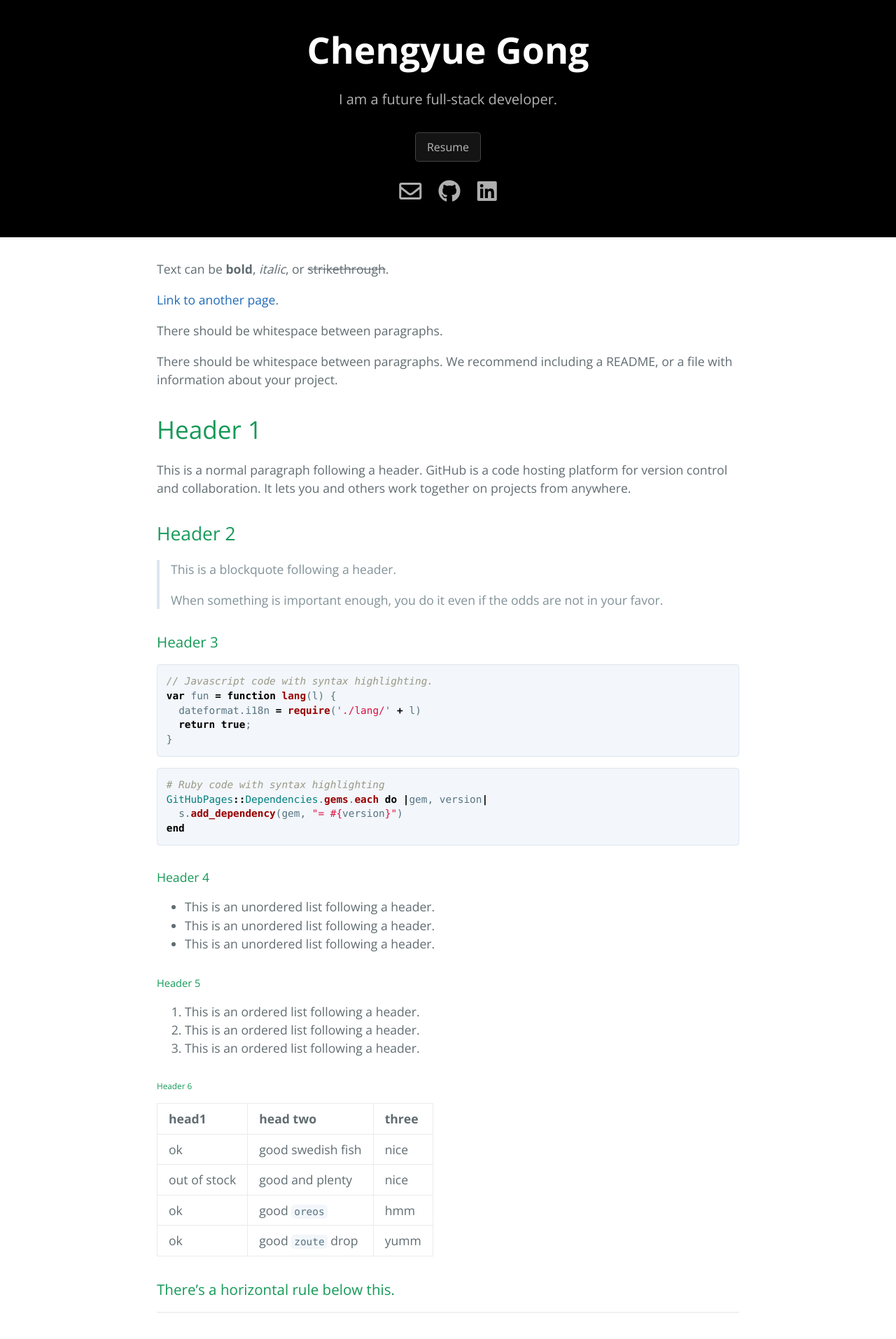
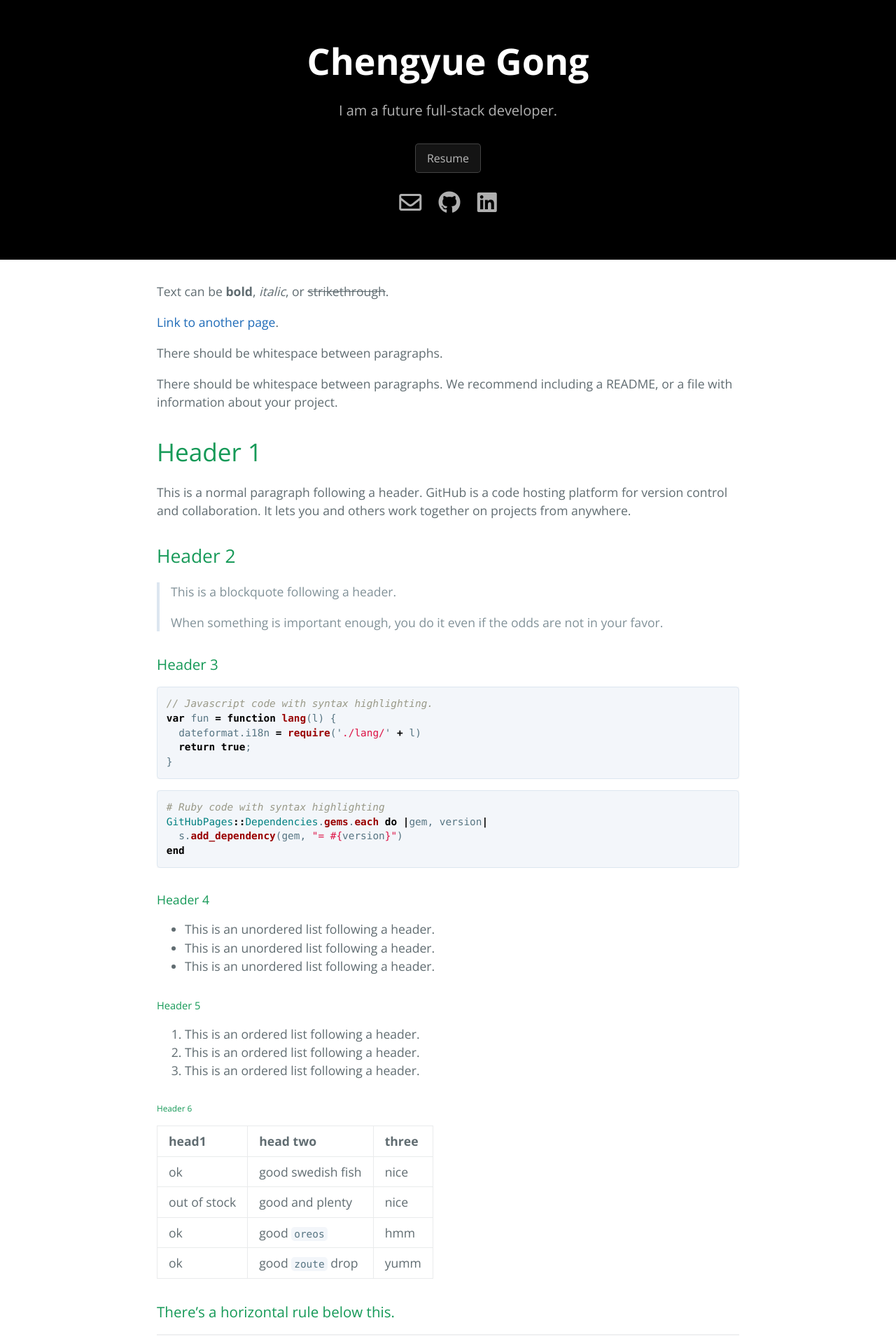
Before and after one commit to chengyuegong/chengyuegong.github.io, a Jekyll site: the page built from index.md, in a window 1280 px wide. Shown: the top 1913 px of the page at 70% size. Built offline with Jekyll 4.4.1, drawn with Linux system fonts in a browser that asks for light colours; nearby versions of some CDN libraries.

Commit message:
Update jekyll-theme-cayman.scss
page-header padding +1rem

```diff
--- a/_sass/jekyll-theme-cayman.scss
+++ b/_sass/jekyll-theme-cayman.scss
@@ -137,7 +137,7 @@ a {
   background-image: linear-gradient(120deg, $header-bg-color-secondary, $header-bg-color);
 
   @include large {
-    padding: 2rem 6rem;
+    padding: 3rem 6rem;
   }
 
   @include medium {
```
